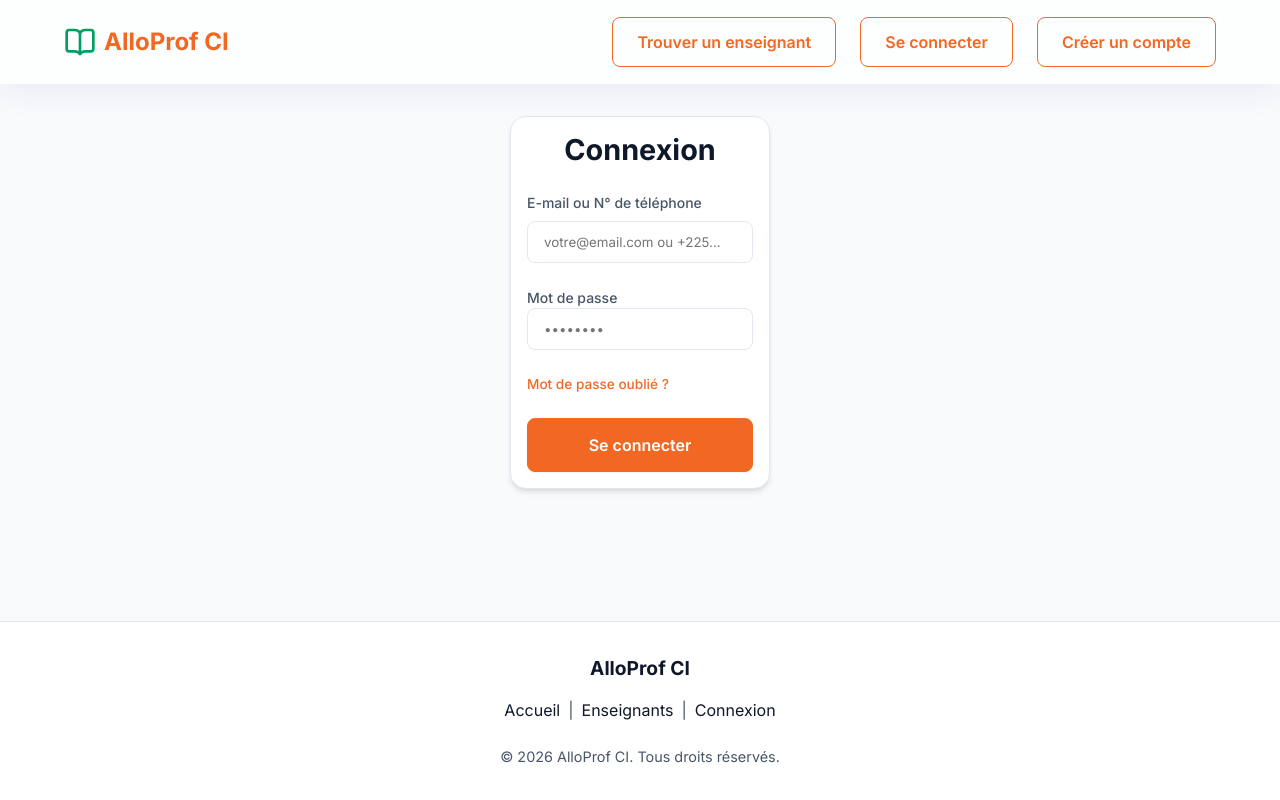
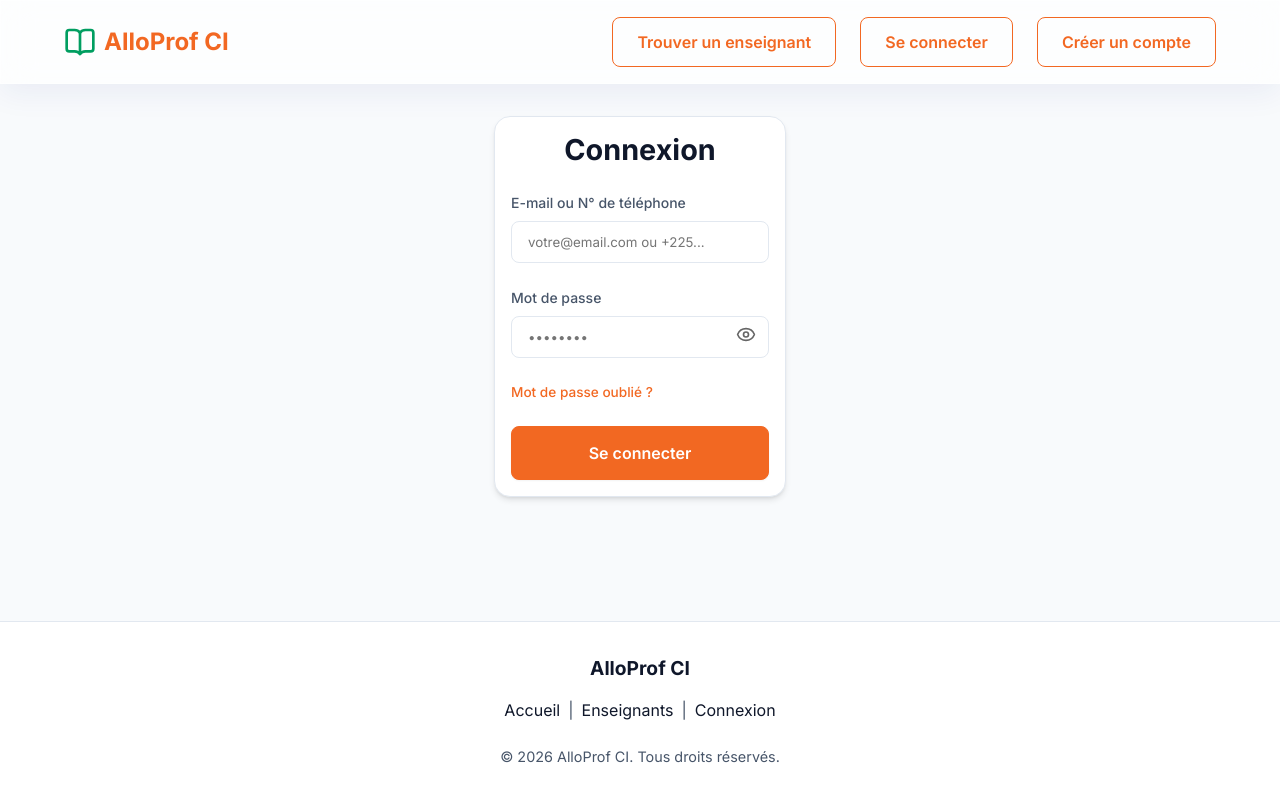
Before and after one commit to Sangare-Mahamadou/CouursAdoIvoire, a React (Vite) app: page /login in a window 1280 px wide. Built offline with nearby package versions, Linux system fonts and the light colour scheme; no server answers; what written-number would draw is missing.

Commit message:
Amelioration

```diff
--- a/src/pages/Login.jsx
+++ b/src/pages/Login.jsx
@@ -1,4 +1,5 @@
 import { useEffect, useState } from 'react';
+import { Eye, EyeOff } from "lucide-react";
 import { useNavigate, useSearchParams, Link } from 'react-router-dom';
 import { loginUser } from '../services/api';
 import AlertMessage from '../components/AlertMessage';
@@ -6,9 +7,11 @@ import AlertMessage from '../components/AlertMessage';
 export default function Login() {
   const [identifier, setIdentifier] = useState('');
   const [password, setPassword] = useState('');
+  const [showPassword, setShowPassword] = useState(false); // AJOUTER ICI
   const [errorMsg, setErrorMsg] = useState('');
   const [successMsg, setSuccessMsg] = useState('');
   const [isLoading, setIsLoading] = useState(false);
+
   const navigate = useNavigate();
   const [searchParams] = useSearchParams();
 
@@ -25,7 +28,7 @@ export default function Login() {
 
     try {
       const data = await loginUser({ identifier, password });
-      // Redirection après succès
+
       if (data.user.role === 'admin') {
         navigate('/admin');
       } else if (data.user.role === 'parent') {
@@ -33,6 +36,7 @@ export default function Login() {
       } else {
         navigate('/dashboard/teacher');
       }
+
     } catch (err) {
       setErrorMsg(err.message);
     } finally {
@@ -43,14 +47,34 @@ export default function Login() {
   return (
     <div className="auth-container animate-fade-in">
       <div className="card auth-card glass">
-        <h2 style={{ textAlign: 'center', marginBottom: '1.5rem', fontSize: '1.8rem' }}>Connexion</h2>
 
-        {errorMsg && <AlertMessage type="error" title="Erreur">{errorMsg}</AlertMessage>}
-        {successMsg && <AlertMessage type="success" title="Succès">{successMsg}</AlertMessage>}
+        <h2
+          style={{
+            textAlign: 'center',
+            marginBottom: '1.5rem',
+            fontSize: '1.8rem'
+          }}
+        >
+          Connexion
+        </h2>
+
+        {errorMsg && (
+          <AlertMessage type="error" title="Erreur">
+            {errorMsg}
+          </AlertMessage>
+        )}
+
+        {successMsg && (
+          <AlertMessage type="success" title="Succès">
+            {successMsg}
+          </AlertMessage>
+        )}
 
         <form onSubmit={handleLogin}>
+
           <div className="form-group">
             <label>E-mail ou N° de téléphone</label>
+
             <input
               type="text"
               placeholder="votre@email.com ou +225..."
@@ -59,24 +83,79 @@ export default function Login() {
               onChange={(e) => setIdentifier(e.target.value)}
             />
           </div>
-          <div className="form-group">
-            <label style={{ marginBottom: 0 }}>Mot de passe</label>
+
+          <div
+            className="form-group"
+            style={{ position: "relative" }}
+          >
+            <label>Mot de passe</label>
+
             <input
-              type="password"
+              type={showPassword ? "text" : "password"}
               placeholder="••••••••"
               required
               value={password}
               onChange={(e) => setPassword(e.target.value)}
+              style={{
+                paddingRight: "3rem"
+              }}
             />
+
+            <button
+              type="button"
+              onClick={() => setShowPassword(!showPassword)}
+              style={{
+                position: "absolute",
+                right: "0.8rem",
+                top: "70%",
+                transform: "translateY(-50%)",
+                background: "transparent",
+                border: "none",
+                cursor: "pointer",
+                color: "#666"
+              }}
+            >
+              {showPassword ? (
+                <EyeOff size={20} />
+              ) : (
+                <Eye size={20} />
+              )}
+            </button>
           </div>
-          <div style={{ display: 'flex', justifyContent: 'space-between', alignItems: 'center', marginBottom: '0.5rem' }}>
-            <Link to="/forgot-password" style={{ fontSize: '0.85rem', color: 'var(--color-primary)', fontWeight: '500' }}>
+
+          <div
+            style={{
+              display: 'flex',
+              justifyContent: 'space-between',
+              alignItems: 'center',
+              marginBottom: '0.5rem'
+            }}
+          >
+            <Link
+              to="/forgot-password"
+              style={{
+                fontSize: '0.85rem',
+                color: 'var(--color-primary)',
+                fontWeight: '500'
+              }}
+            >
               Mot de passe oublié ?
             </Link>
           </div>
-          <button type="submit" className="btn btn-primary" style={{ width: '100%', marginTop: '1rem', padding: '1rem' }} disabled={isLoading}>
+
+          <button
+            type="submit"
+            className="btn btn-primary"
+            style={{
+              width: '100%',
+              marginTop: '1rem',
+              padding: '1rem'
+            }}
+            disabled={isLoading}
+          >
             {isLoading ? 'Connexion...' : 'Se connecter'}
           </button>
+
         </form>
       </div>
     </div>
```
